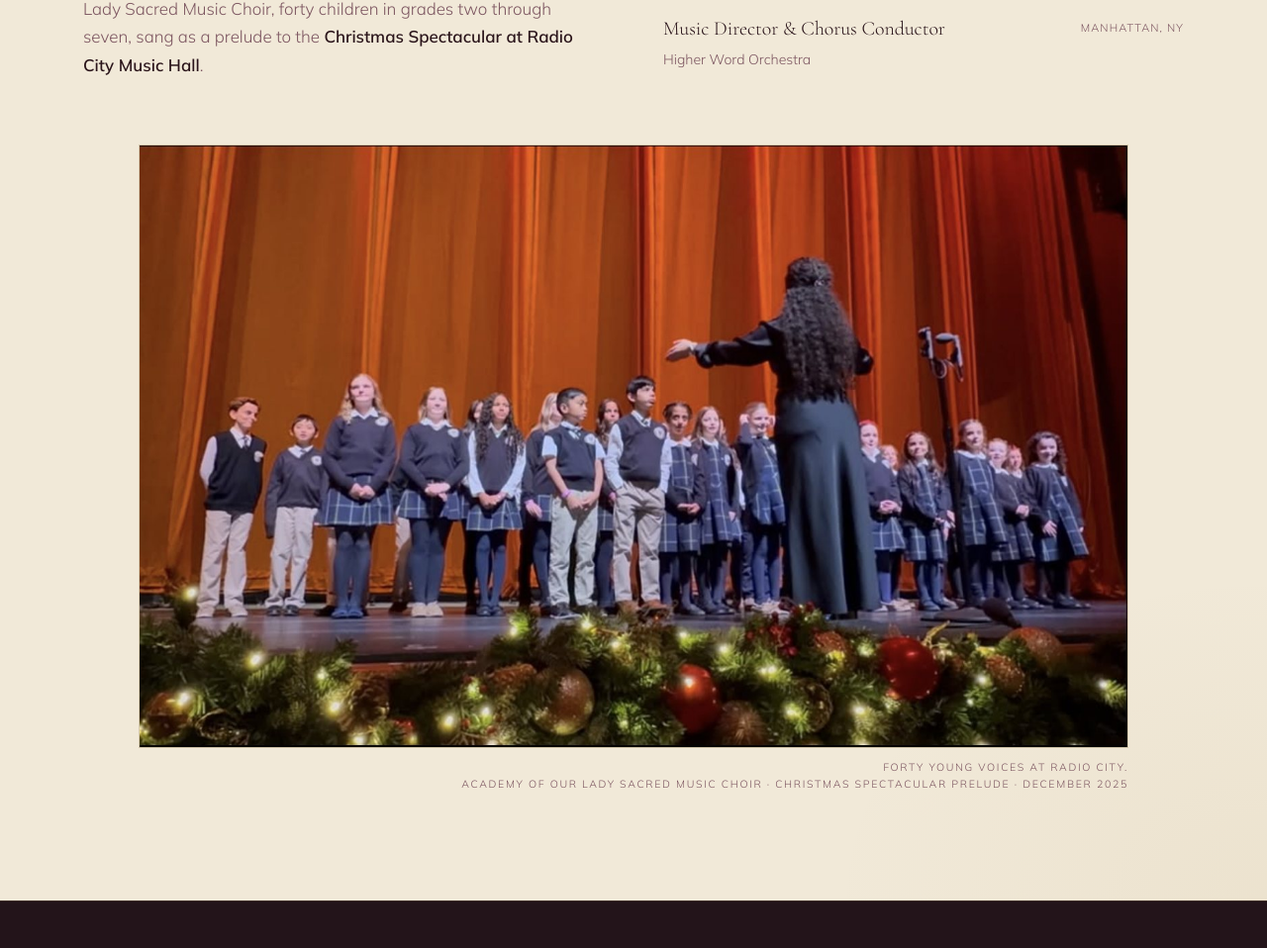
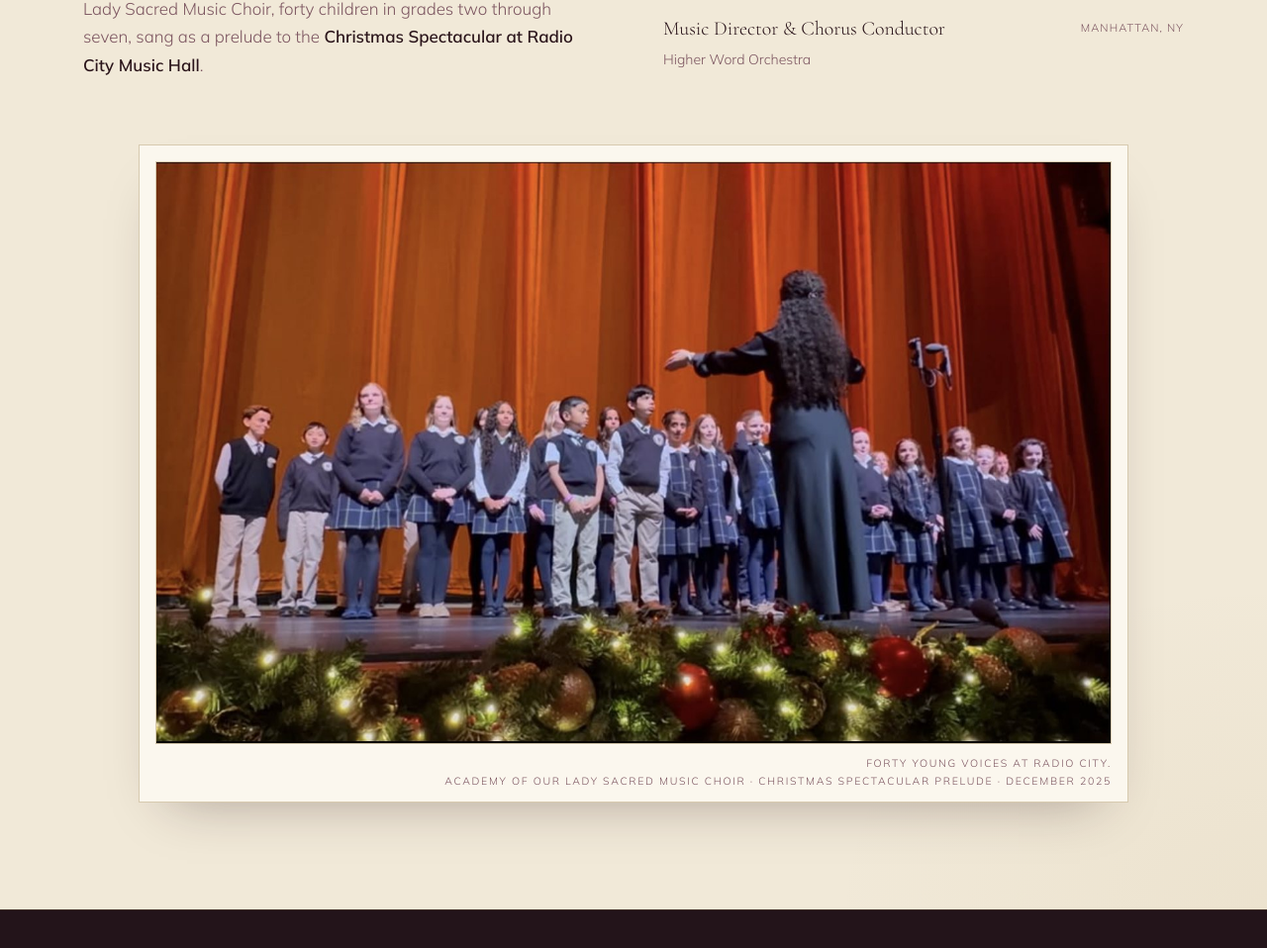
Before and after one commit to liquid1188/christa-dalmazio, an Eleventy site: page src/directing.njk in a window 1280 px wide. Shown: the part 1031-1989 px from the top of the page at 99% size. Built offline with nearby package versions, Linux system fonts and the light colour scheme; Eleventy itself is replaced by a stand-in of ours; files that its build step writes are made by us from their sources.

Commit message:
Directing: Radio City photo mounted — mat, frame line, and lift shadow on the paper section

```diff
--- a/src/directing.njk
+++ b/src/directing.njk
@@ -134,7 +134,7 @@ nav.links a.active{color:var(--parchment)}
 .paper .bodytext em{font-style:italic;color:var(--gilt-deep)}
 .portrait-card img{width:100%;border:1px solid var(--rule-l)}
 .portrait-card .cap{font-size:.66rem;letter-spacing:.16em;text-transform:uppercase;color:var(--paper-muted);margin-top:11px;text-align:right}
-.section-photo{margin:48px auto 0;max-width:1000px}.section-photo img{width:100%}
+.section-photo{margin:48px auto 0;max-width:1000px;background:#fbf7ee;padding:16px 16px 12px;border:1px solid var(--rule-l);box-shadow:0 26px 54px -30px rgba(42,20,26,.38)}.section-photo img{width:100%;border:1px solid var(--rule-l)}
 /* DISS */
 .diss{padding:116px 0;border-top:1px solid var(--rule-d);border-bottom:1px solid var(--rule-d);background:linear-gradient(180deg,var(--ink-2),var(--ink))}
 .euch{text-align:center;max-width:62ch;margin:0 auto 56px;padding-bottom:50px;border-bottom:1px solid var(--rule-d)}
```
